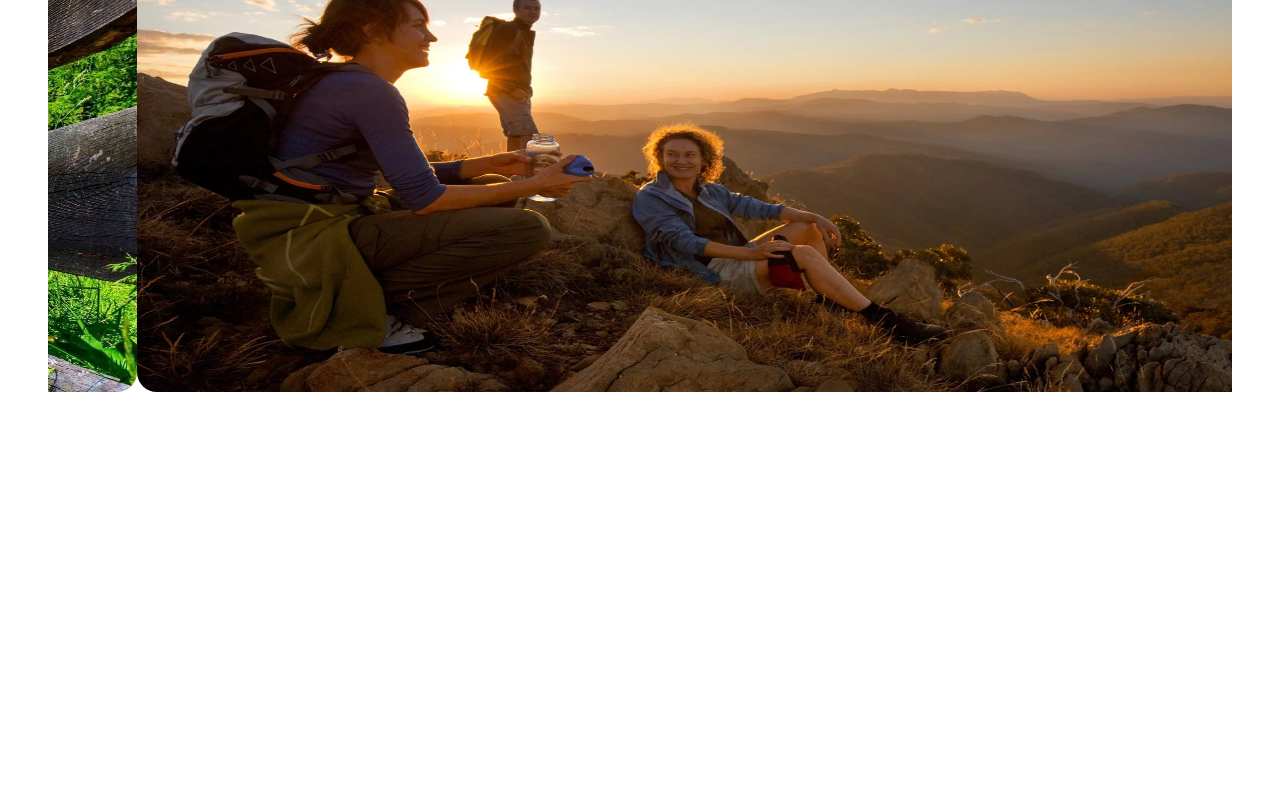
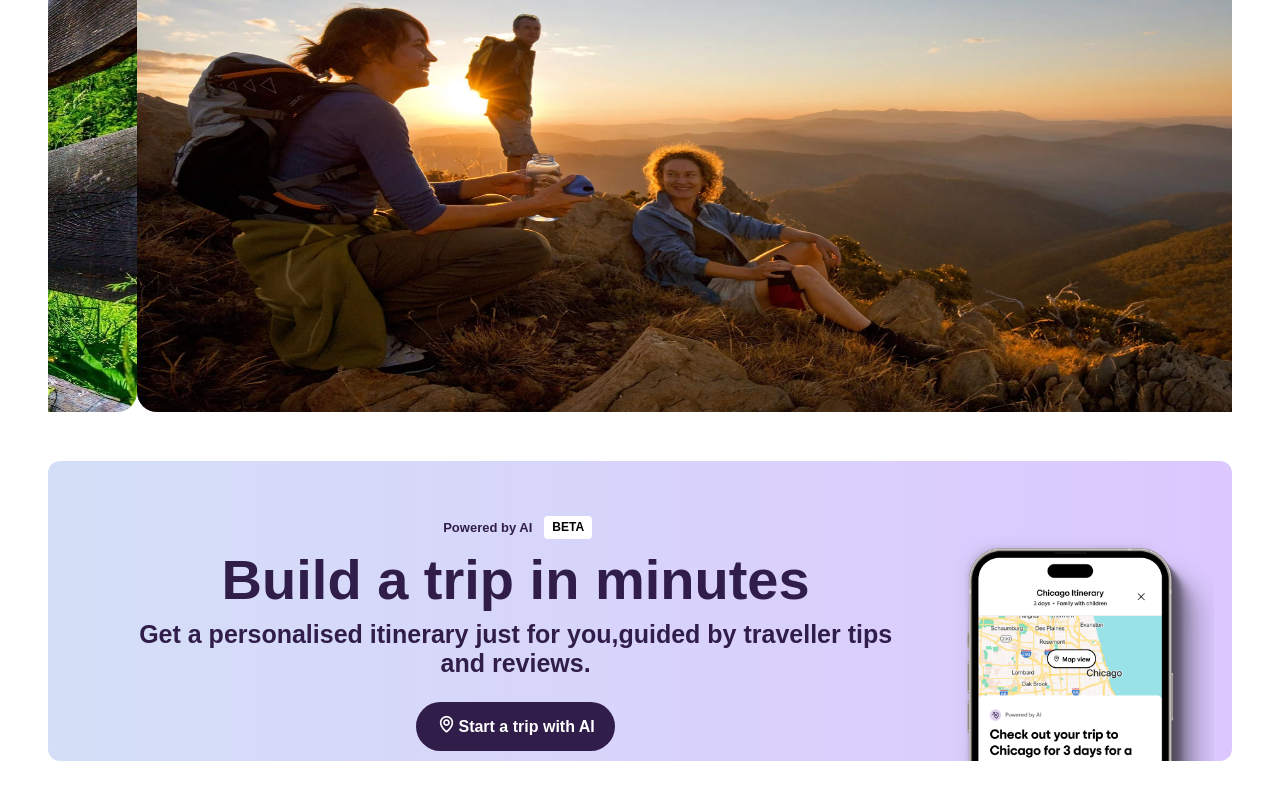
Before and after one commit to Gokul788/Tripadvisor-Website, a plain HTML site: page index.html in a window 1280 px wide. Shown: the part 380-1180 px from the top of the page. Before the commit the page ends 800 px from the top, so only its background shows below. Drawn offline with nearby package versions, Linux system fonts and the light colour scheme.

Commit message:
Version-5

```diff
--- a/index.html
+++ b/index.html
@@ -109,7 +109,12 @@
         <div class="slide">
           <div class="topic-1">
             <h1>Where to?</h1>
-            <p class="topic-1__p">TripAdvisor is a leading travel website that offers user-generated reviews and recommendations for hotels, restaurants, and attractions worldwide. Travelers can access detailed reviews, photos, and ratings to make informed decisions. The platform also features booking options and travel forums for sharing tips and advice. With its extensive database and user-friendly interface, TripAdvisor helps users plan and enhance their travel experiences. It’s a valuable tool for discovering new destinations and making the most of every trip.</p>
+            <p class="topic-1__p">TripAdvisor is a leading travel website that offers user-generated reviews and
+              recommendations for hotels, restaurants, and attractions worldwide. Travelers can access detailed reviews,
+              photos, and ratings to make informed decisions. The platform also features booking options and travel
+              forums for sharing tips and advice. With its extensive database and user-friendly interface, TripAdvisor
+              helps users plan and enhance their travel experiences. It’s a valuable tool for discovering new
+              destinations and making the most of every trip.</p>
           </div>
           <img src="image/image-3.jpg" alt="">
         </div>
@@ -128,7 +133,37 @@
       </figure>
     </div>
     <!--Main body-->
+    <div class="container-3">
+      <div class="container-3__sub">
+        <div class="container-3__section-4">
+          <img class="one" src="image/home-gai-entry-mv.png" alt="" width="100%" height="100%">
 
+        </div>
+        <div class="container-3__content">
+          <div class="container-3__section-1">
+            <div class="part-1">
+              <p class="sc-1_title">Powered by AI</p>
+            </div>
+            <div class="part-2">
+              <p class="sc-1_subtitle">BETA</p>
+            </div>
+          </div>
+          <div class="container-3__section-2">
+            <h1 class="sc-2_title">Build a trip in minutes</h1>
+            <h3 class="sc-2_subtitle">Get a personalised itinerary just for you,guided by traveller tips and reviews.
+            </h3>
+          </div>
+          <div class="container-3__section-3">
+            <div class="box">
+              <i class='bx bx-map'></i>
+              <h4 class="sc-4_title">Start a trip with AI</h4>
+            </div>
+          </div>
+        </div>
+
+
+      </div>
+    </div>
   </main>
 </body>
 
--- a/sytle.css
+++ b/sytle.css
@@ -22,13 +22,22 @@
     --spacing-04:6px;
     --spacing-05:32px;
     --brand-green:#34e0a1;
+    --spacing-06:64px;
+    --spacing-07:12px;
+    --stylecolor-01:#d4dff7;
+    --stylecolor-02:#dcc8ff;
+    --font-family-01:"Trip Sans VF", "Trip Sans", Arial, sans-serif;
+    --fontsize-01:13px;
+    --fontcolour-01:#301d49;
+    --fontsize-02:56px;
+    --fontsize-03:25px;
 }
 
 
 /* GENERAL STYLES */
 
 body{
-    font-family:"Trip Sans VF", "Trip Sans", Arial, sans-serif; ;
+    font-family:var(--font-family-01) ;
 }
 /* NAVBAR */
 .container-1{
@@ -37,11 +46,14 @@ body{
     top: 0;
     width: 100%;
     background-color: var(--primaryBackground);
+    z-index: 2;
 
 }
 .container-sub{
  padding-left: var(--page-margin);
  padding-right: var(--page-margin);
+ padding-bottom: 10px;
+ padding-top: 10px;
 }
 .navbar{
   display: flex;
@@ -269,7 +281,95 @@ body{
 
   }
   /* Main body */
+  .container-3{
+    margin-top: 45px;
+    margin-bottom: var(--spacing-06);
 
+  }
+  .container-3__sub{
+    display: flex;
+    flex-direction: column-reverse;
+  }
+  .container-3__content{
+    border-end-end-radius: var(--spacing-07);
+    border-start-end-radius: var(--spacing-07);
+    border-start-start-radius: var(--spacing-07);
+    border-end-start-radius: var(--spacing-07);
+  }
+  .container-3__section-4{
+   max-width: 100%;
+   height: 230px;
+   width: 330px;
+   margin: auto;
+   display: block;
+
+  }
+  .container-3__section-4 .one{
+    object-fit: cover;
+    overflow: clip;
+
+  }
+
+
+  .container-3__section-1{
+    display: flex;
+    justify-content: center;
+    margin-top: 45px;
+    margin-bottom: var(--spacing-01);
+  }
+  .part-1{
+    padding: 4px;
+  }
+  .sc-1_title{
+    font-weight: 600;
+    font-family:var(--font-family-01);
+    font-size: var(--fontsize-01);
+    margin-right: var(--spacing-01);
+    color:var(--fontcolour-01);
+
+  }
+  .part-2{
+    background-color: var(--primaryBackground);
+    padding: 4px 8px;
+    color:var(--primaryButtonfill);
+    border-radius: 4px;
+
+
+  }
+  .sc-1_subtitle{
+    font-weight: 600;
+    font-size: 12px;
+  }
+  .sc-2_title{
+    color: var(--fontcolour-01);
+    font-size: var(--fontsize-02);
+    font-weight: 700;
+    margin-bottom: var(--spacing-01);
+  }
+  .sc-2_subtitle{
+    font-size: var(--fontsize-03);
+    color: var(--fontcolour-01);
+    padding: 0px 10px 0px 10px;
+  }
+  .container-3__section-3{
+    display: inline-block;
+    margin-top: var(--spacing-02);
+    color: var(--primaryBackground);
+    background-color: var(--fontcolour-01);
+    padding: 12px 20px 12px 20px;
+    border-radius: 30px;
+
+  }
+  .box{
+    display: flex;
+    justify-content: center;
+    align-items: center;
+    gap: 2px;
+  }
+  .bx{
+    font-size: 20px;
+
+  }
 /* Media Quariy */
 @media screen and (max-width:768px) {
     .section-3,.section-4,.section-5{
@@ -281,7 +381,14 @@ body{
     .slide{
         display: none;
     }
-
+    .container-3__sub{
+        text-align: center;
+        background-image: linear-gradient(90deg,var(--stylecolor-01),var(--stylecolor-02));
+        border-radius: var(--spacing-07);
+    }
+    .two{
+        display: none;
+      }
 }
 @media screen and (min-width:768px) and (max-width:1023px) {
     .section-2{
@@ -318,6 +425,7 @@ body{
         font-size: 20px;
 
     }
+
 }
 @media screen and (min-width:768px) {
  .section-6{
@@ -475,10 +583,44 @@ figure{
     margin-right: 10px;
     margin-top: 0;
 }
+.container-3{
+    padding-left: var(--page-margin);
+    padding-right: var(--page-margin);
+}
+.container-3{
+    background-image: linear-gradient(90deg,var(--stylecolor-01),var(--stylecolor-02));
+    border-radius: var(--spacing-07);
+}
+.container-3__sub{
+    display: flex;
+    flex-direction: row-reverse;
+    text-align: center;
+}
+
+.container-3__section-4{
+    width: 100%;
+}
+
+.container-3__section-4{
+    max-width: 100%;
+    height: 230px;
+    width: 330px;
+    margin: auto;
+    display: block;
+
+   }
+   .container-3__content{
+    padding: 10px;
+    margin-left: -50px;
+   }
+    .one{
+        margin-top: 35px;
+        width: 100%;
+        margin-right: 20px;
+    }
+ }
 
 
-
-}
 @media screen and (min-width:1024px) {
     .section-1{
         display: none;
@@ -494,6 +636,11 @@ figure{
         padding-left: var(--page-margin);
         padding-right: var(--page-margin);
 
+
+    }
+    .container-3{
+        display: flex;
+        flex-direction: row;
 
     }
 }
@@ -528,4 +675,15 @@ figure{
 .slider-1{
     margin-top: 65px;
 }
+
+.container-3{
+    box-sizing: border-box;
+        width: 100%;
+        padding-left: 105px;
+        padding-right: 18px;
+        margin-left:  auto;
+        margin-right: auto;
+        width: calc(var(--max-content-width) + var(--page-margin)* 2);
+        top: 40px;
 }
+}
```
Also changed, not shown: image/home-gai-entry-dv.png (added), image/home-gai-entry-mv.png (added).
